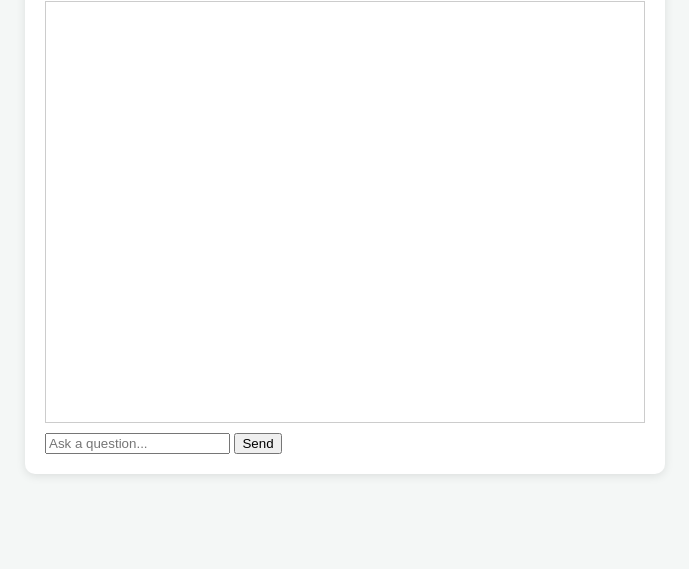
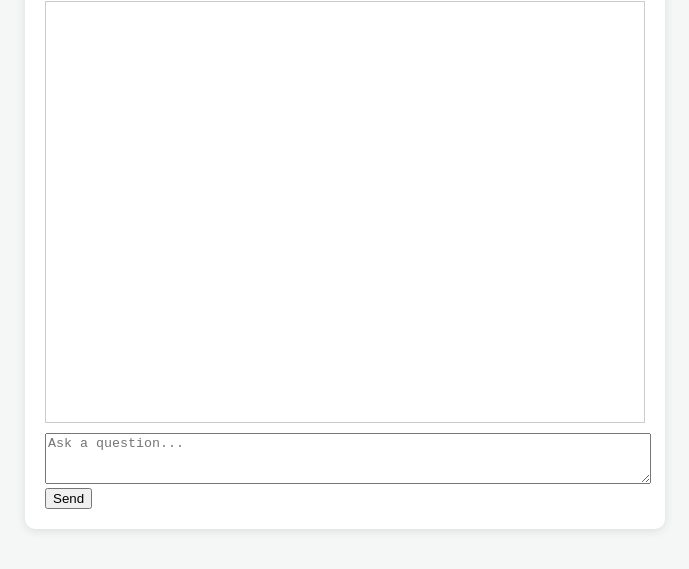
Before and after one commit to smarterjustice/smartteacher-chatbot, a plain HTML site: page index.html in a window 1280 px wide. Shown: the part 107-676 px from the top of the page, without its empty margins (295-984 px from the left). Drawn offline with Linux system fonts and the light colour scheme.

Commit message:
Update index.html

```diff
--- a/index.html
+++ b/index.html
@@ -16,8 +16,9 @@
   <div class="chat-container">
     <h2>SmartTeacher Legal English Chatbot</h2>
     <div class="chat-log" id="chatLog"></div>
-    <input type="text" id="userInput" placeholder="Ask a question..." />
+    <textarea id="userInput" placeholder="Ask a question..." rows="3" style="width: 100%; resize: vertical;"></textarea>
     <button onclick="sendMessage()">Send</button>
+
   </div>
 
   <script>
```
